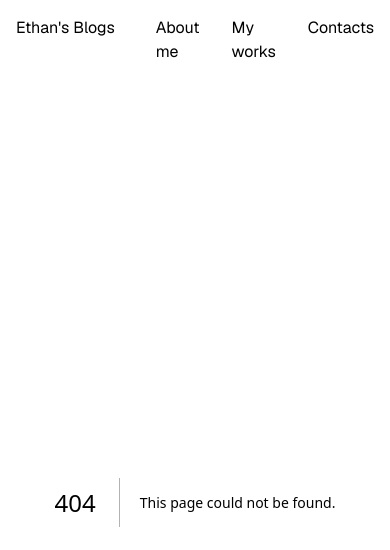
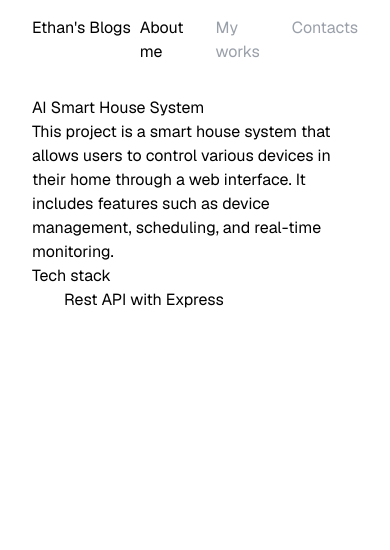
Before and after one commit to YEEthanCC/my-website, a Next.js app: page /my-website/projects/smart-house-system in a window 390 px wide. Before the commit this address had no page. Shown: the top 550 px of the page. Built offline with nearby package versions, Linux system fonts and the light colour scheme.

Commit message:
feat: responsive navbar

```diff
--- a/src/app/about/page.tsx
+++ b/src/app/about/page.tsx
@@ -1,13 +1,13 @@
-export default function About() {
+export default function AboutPage() {
     return (
         <div className="w-full">
-            <div className="w-full, m-4">
+            <div className="w-full px-8 py-4">
                 <h1>Education Background</h1>
                 <ul className="ms-8">
                     <li>Bachelor of Applied Science, Computer Science from Simon Fraser University</li>
                 </ul>
             </div>
-            <div className="w-full, m-4">
+            <div className="w-full px-8 py-4">
                 <h1>Professional Experience</h1>
                 <ul className="ms-8">
                     <li>Software Engineer Intern at Advantech</li>
--- a/src/app/contact/page.tsx
+++ b/src/app/contact/page.tsx
@@ -1,4 +1,4 @@
-export default function Contact() {
+export default function ContactPage() {
     return(
         <div className="w-full, p-4">
             <h1>Contact me:</h1>
--- /dev/null
+++ b/src/app/projects/page.tsx
@@ -0,0 +1,6 @@
+'use client';
+import { redirect } from 'next/navigation'
+
+export default function ProjectPage() {
+  redirect('projects/smart-house-system')
+}
--- /dev/null
+++ b/src/app/projects/smart-house-system/page.tsx
@@ -0,0 +1,16 @@
+export default function SmartHouseSystemPage() {
+    return (
+        <div className="w-full">
+            <div className="w-full px-8 py-4">
+                <h1>AI Smart House System</h1>
+                <p>
+                    This project is a smart house system that allows users to control various devices in their home through a web interface. It includes features such as device management, scheduling, and real-time monitoring.
+                </p>
+                <h2>Tech stack</h2>
+                <ul className="ms-8">
+                    <li>Rest API with Express</li>
+                </ul>
+            </div>
+        </div>
+    )
+}
--- a/src/components/navbar.tsx
+++ b/src/components/navbar.tsx
@@ -1,13 +1,22 @@
 'use client';
 import Link from 'next/link'
+import { useState } from 'react';
 
 export default function Navbar() {
+  const [path, setPath] = useState('about')
   return (
     <div className="w-full flex">
-        <div className='w-3/5 m-4'>Ethan&apos;s Blogs</div>
-        <Link href="/about" className="m-4">About me</Link>
-        <Link href="/projects" className="m-4">My works</Link>
-        <Link href="/contact" className="m-4">Contacts</Link>
+        <div className='w-3/5 flex '>
+          <Link href="/about" className="my-4 me-4 ms-8">Ethan&apos;s Blogs</Link>
+        </div>
+        <div className='w-2/5 flex justify-end'>
+          {path == 'about' && <Link href="/about" className="m-2 p-2 text-black" onClick={() => setPath('about')}>About me</Link>}
+          {path != 'about' && <Link href="/about" className="m-2 p-2 text-gray-700/50 hover:text-black" onClick={() => setPath('about')}>About me</Link>}
+          {path == 'projects' && <Link href="/projects" className="m-2 p-2 text-black" onClick={() => setPath('projects')}>My works</Link>}
+          {path != 'projects' && <Link href="/projects" className="m-2 p-2 text-gray-700/50 hover:text-black" onClick={() => setPath('projects')}>My works</Link>}
+          {path == 'contact' && <Link href="/contact" className="my-2 ml-2 mr-6 p-2 text-black" onClick={() => setPath('contact')}>Contacts</Link>}
+          {path != 'contact' && <Link href="/contact" className="my-2 ml-2 mr-6 p-2 text-gray-700/50 hover:text-black" onClick={() => setPath('contact')}>Contacts</Link>}
+        </div>
     </div>
-  );
+  )
 }
```
